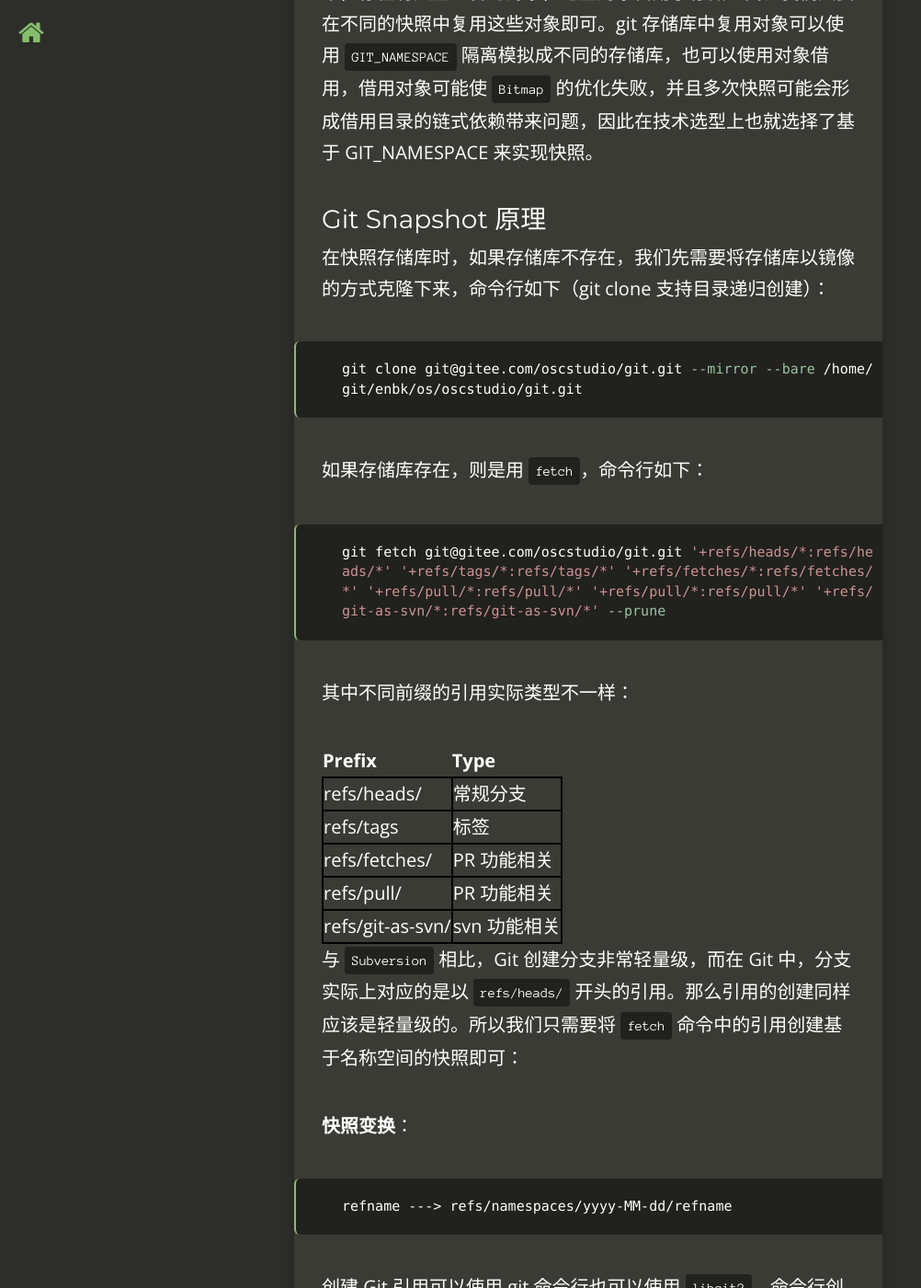
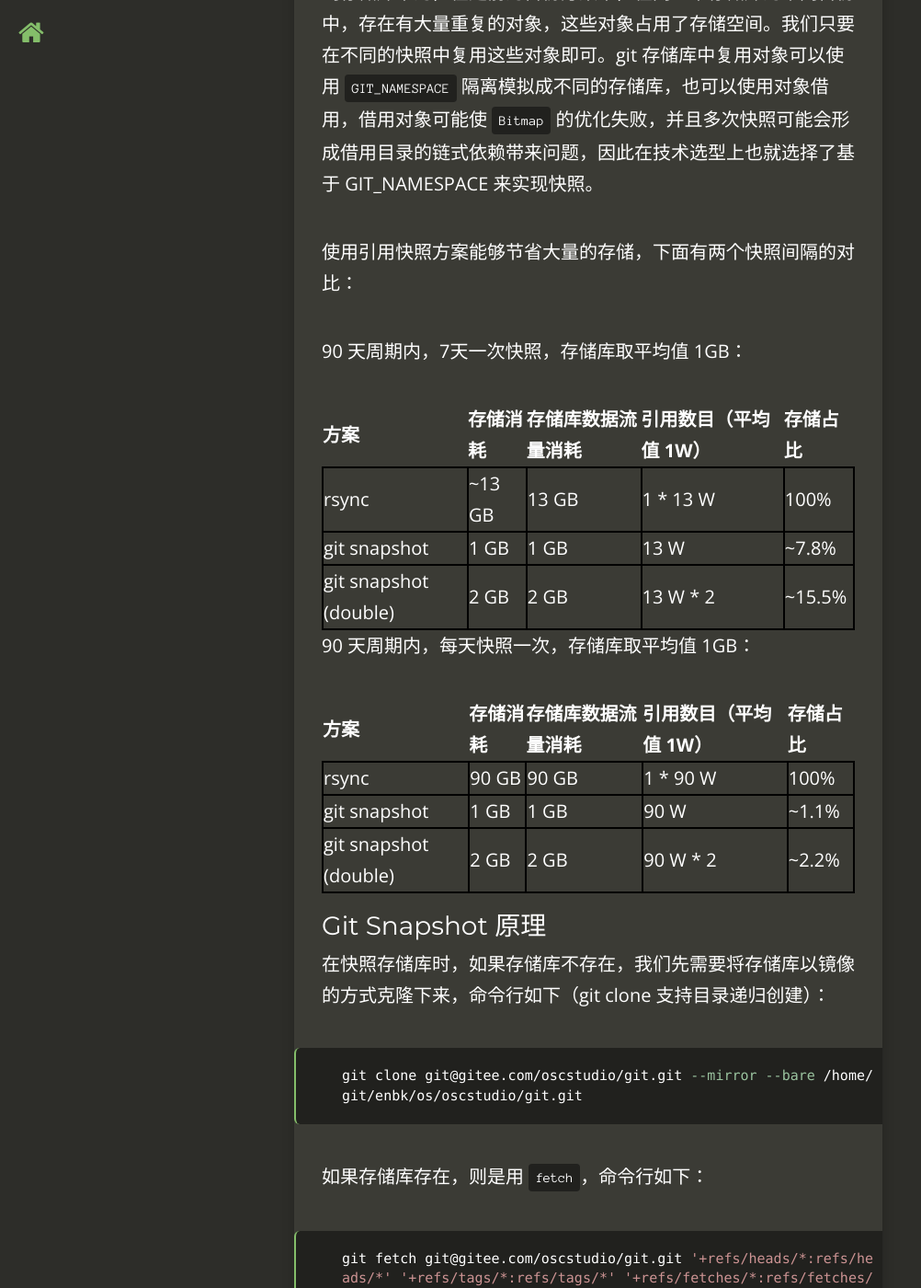
Before and after one commit to fcharlie/fcharlie.github.io, a Jekyll site: the page built from _posts/2018-11-18-GitNamespaceSnapshot.md, in a window 1280 px wide and 1400 px high, scrolled down 3083 px. Shown: the whole window at 92% size, without its empty margins (0-1002 px from the left). Built offline with Jekyll 4.4.1, drawn with Linux system fonts in a browser that asks for light colours; nearby versions of some CDN libraries; some of the changed text lies outside the part shown.

Commit message:
GNS update

````diff
--- a/_posts/2018-11-18-GitNamespaceSnapshot.md
+++ b/_posts/2018-11-18-GitNamespaceSnapshot.md
@@ -13,7 +13,7 @@ categories: git
 
 但是，安全并不是绝对的，尤其当 `Git` 被越来越多的人使用后，用户也会需要 Git 吸收集中式版本控制系统的特性来改进用户体验，这种情形下，Git 分布式版本控制系统的安全性也就面临挑战。终端用户获取的不是完整的数据，为了保证存储库的安全仍然需要备份或者镜像远程服务器上的存储库。（用户可以使用浅表克隆，单分支克隆或者使用 git vfs(GVFS) 之类的技术加快 git 访问。）
 
-Git 给开发者非常大的自由，git 可以修改 commit 重新提交，也可以强制推送引用到远程服务器，覆盖特定的引用，不合理的使用强制推送是非常危险的，这很容易造成代码丢失，对于企业存储库来说，合理的快照能够代码丢失后减小代码资产的损失。
+Git 给开发者非常大的自由，git 可以修改 commit 重新提交，也可以强制推送<sup>1</sup>引用到远程服务器，覆盖特定的引用，不合理的使用强制推送是非常危险的，这很容易造成代码丢失，对于企业存储库来说，合理的快照能够代码丢失后减小代码资产的损失。(但这并不是说绝对禁止强制推送<sup>2</sup>)
 
 在 Gitee 提供了企业版后，我们也经常接收到用户对于代码资产安全的反馈，为了利用有限的资源提供更加安全的服务，存储库备份与快照方案的设计也就非常重要了。
 
@@ -42,13 +42,31 @@ Git 给开发者非常大的自由，git 可以修改 commit 重新提交，也
 ```
 一百个尊享版企业就需要 `25.2TB` 存储空间。
 
-我们可以看到基于 `rsync` 的快照方案是非常占用存储空间的。实际上，此方案不仅占用存储空间在同步的时候还很耗时，按照目前的方案，每一次快照都需要重新完整的获取存储库的所有数据，还是以前面 1GB 存储库为例，12.9个周期内，内网流量消耗为 12.9 GB。
+我们可以看到基于 `rsync` 的快照方案是非常占用存储空间的。实际上，此方案不仅占用存储空间在同步的时候还很耗时，按照目前的方案，每一次快照都需要重新完整的获取存储库的所有数据，还是以前面 1GB 存储库为例，12.9个周期内，内网流量消耗为 *~13 GB*。
 
 基于 `rsync` 的快照方案也成了 `Gitee` 企业备份的痛点。在前段时间，我突然想到可以使用基于 `Git Namespace` 快照使用企业快照，这样一来可以大幅度的节省存储空间，于是开始开发实现，也就有了本文。
 
 ## Git 引用快照方案
 
 Git 存储库的资产主要是对象和引用，对象实际上是按照哈希存储到存储库中的，在之前的备份方案中，在同一个存储库的不同备份中，存在有大量重复的对象，这些对象占用了存储空间。我们只要在不同的快照中复用这些对象即可。git 存储库中复用对象可以使用 `GIT_NAMESPACE` 隔离模拟成不同的存储库，也可以使用对象借用，借用对象可能使 `Bitmap` 的优化失败，并且多次快照可能会形成借用目录的链式依赖带来问题，因此在技术选型上也就选择了基于 GIT_NAMESPACE 来实现快照。
+
+使用引用快照方案能够节省大量的存储，下面有两个快照间隔的对比：
+
+90 天周期内，7天一次快照，存储库取平均值 1GB：
+
+|方案|存储消耗|存储库数据流量消耗|引用数目（平均值 1W）|存储占比|
+|---|---|---|---|---|
+|rsync|~13 GB|13 GB|1 * 13 W|100%|
+|git snapshot|1 GB|1 GB|13 W|~7.8%|
+|git snapshot (double)|2 GB|2 GB|13 W * 2|~15.5%|
+
+90 天周期内，每天快照一次，存储库取平均值 1GB：
+
+|方案|存储消耗|存储库数据流量消耗|引用数目（平均值 1W）|存储占比|
+|---|---|---|---|---|
+|rsync|90 GB|90 GB|1 * 90 W|100%|
+|git snapshot|1 GB|1 GB|90 W|~1.1%|
+|git snapshot (double)|2 GB|2 GB|90 W * 2|~2.2%|
 
 ### Git Snapshot 原理
 
@@ -121,6 +139,7 @@ $COMMITID $REFNAME\n
 
 经测试，快照的时间减少幅度非常大，但引用数量达到 `24W` 时，快照时间为 300 多毫秒（机械硬盘)。
 
+
 ```txt
 ./bin/git-snapshot bk git@localhost:oschina/gitlab.git -n 2018-11-30 -V
 username: (none)
````
